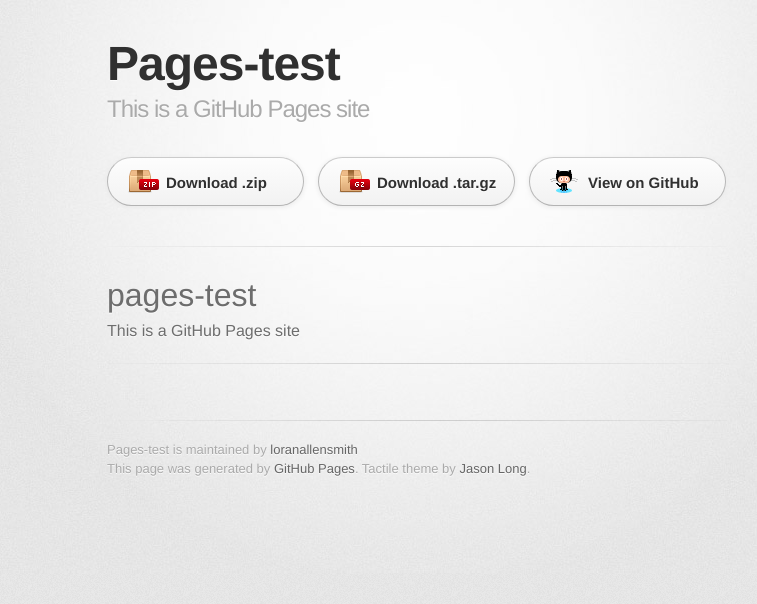
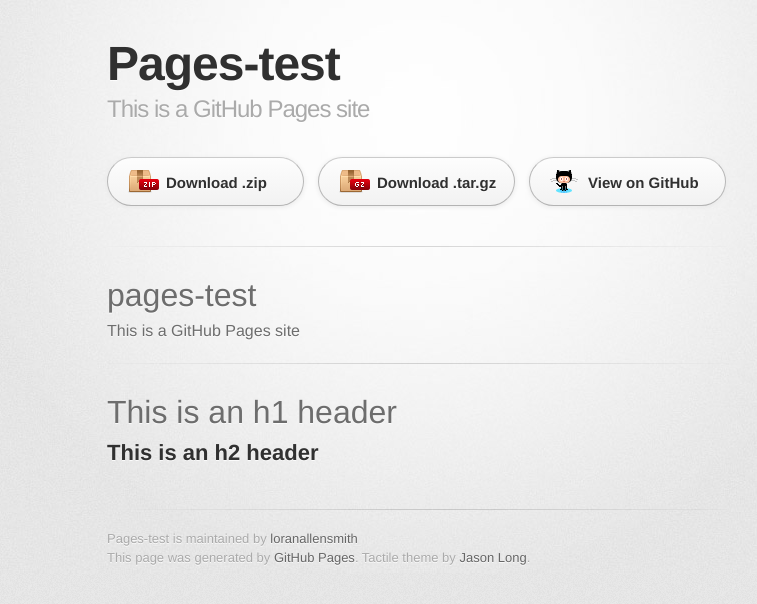
Before and after one commit to loranallensmith/pages-test, a plain HTML site: page index.html in a window 1280 px wide. Shown: the whole page, without its empty margins (223-980 px from the left). Drawn offline with Linux system fonts and the light colour scheme; a web font is replaced by a local one.

```diff
--- a/index.html
+++ b/index.html
@@ -38,7 +38,11 @@
 
 <hr>
 
+<h1>
+<a id="this-is-an-h1-header" class="anchor" href="#this-is-an-h1-header" aria-hidden="true"><span aria-hidden="true" class="octicon octicon-link"></span></a>This is an h1 header</h1>
 
+<h2>
+<a id="this-is-an-h2-header" class="anchor" href="#this-is-an-h2-header" aria-hidden="true"><span aria-hidden="true" class="octicon octicon-link"></span></a>This is an h2 header</h2>
         </section>
 
         <footer>
--- a/params.json
+++ b/params.json
@@ -1,6 +1,6 @@
 {
   "name": "Pages-test",
   "tagline": "This is a GitHub Pages site",
-  "body": "# pages-test\r\nThis is a GitHub Pages site\r\n\r\n***\r\n\r\n<iframe width=\"560\" height=\"315\" src=\"https://www.youtube.com/embed/VzuBJTtwm3o?list=PL0lo9MOBetEGVK0Hu_QrpRIWtR1TN_2HR\" frameborder=\"0\" allowfullscreen></iframe>\r\n",
+  "body": "# pages-test\r\nThis is a GitHub Pages site\r\n\r\n***\r\n\r\n# This is an h1 header\r\n\r\n## This is an h2 header\r\n",
   "note": "Don't delete this file! It's used internally to help with page regeneration."
 }
```
